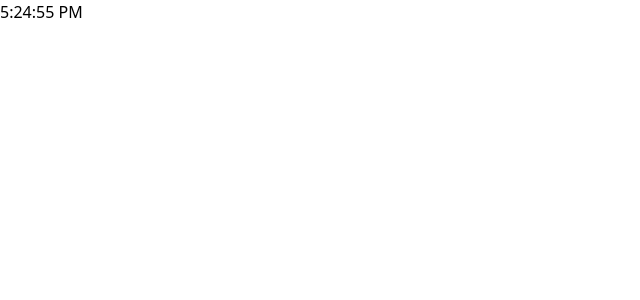
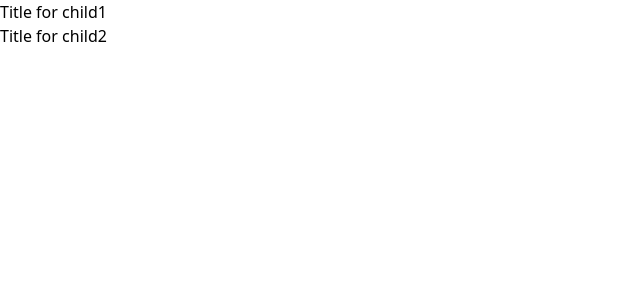
Before and after one commit to Anandkirar27/React-Basics, a React (Vite) app: page / in a window 1280 px wide. Shown: the top 300 px of the page, without its empty margins (0-640 px from the left). Built offline with nearby package versions, Linux system fonts and the light colour scheme.

Commit message:
Learn use of props

```diff
--- a/src/App.jsx
+++ b/src/App.jsx
@@ -1,17 +1,20 @@
 import { useState } from "react";
+import Child1 from "./components/Child1";
+import Child2 from "./components/Child2";
 
 const App =  () => {
 
-  const [time,settime] = useState(new Date().toLocaleTimeString())
+  // const [time,settime] = useState(new Date().toLocaleTimeString())
 
-  setInterval( () => {
-    settime(new Date().toLocaleTimeString());
-  } ,1000)
+  // setInterval( () => {
+  //   settime(new Date().toLocaleTimeString());
+  // } ,1000)
 
   return (
-     <>
-      <h1 className="text-center mt-10 text-3xl"> {time} </h1>
-     </>
+     <div className="flex items-center justify-center p-10 flex-col">
+      <Child1 title = "Title for child1" />
+      <Child2 title = "Title for child2" />
+     </div>
   )
 }
 
--- /dev/null
+++ b/src/components/Child1.jsx
@@ -0,0 +1,14 @@
+
+
+const Child1 = (props) => {
+
+    console.log(props);
+
+  return (
+    <div>
+        <h1>{props.title}</h1>
+    </div>
+  )
+}
+
+export default Child1
--- /dev/null
+++ b/src/components/Child2.jsx
@@ -0,0 +1,9 @@
+
+
+const Child2 = (props) => {
+  return (
+    <div><h1>{props.title}</h1></div>
+  )
+}
+
+export default Child2
```
